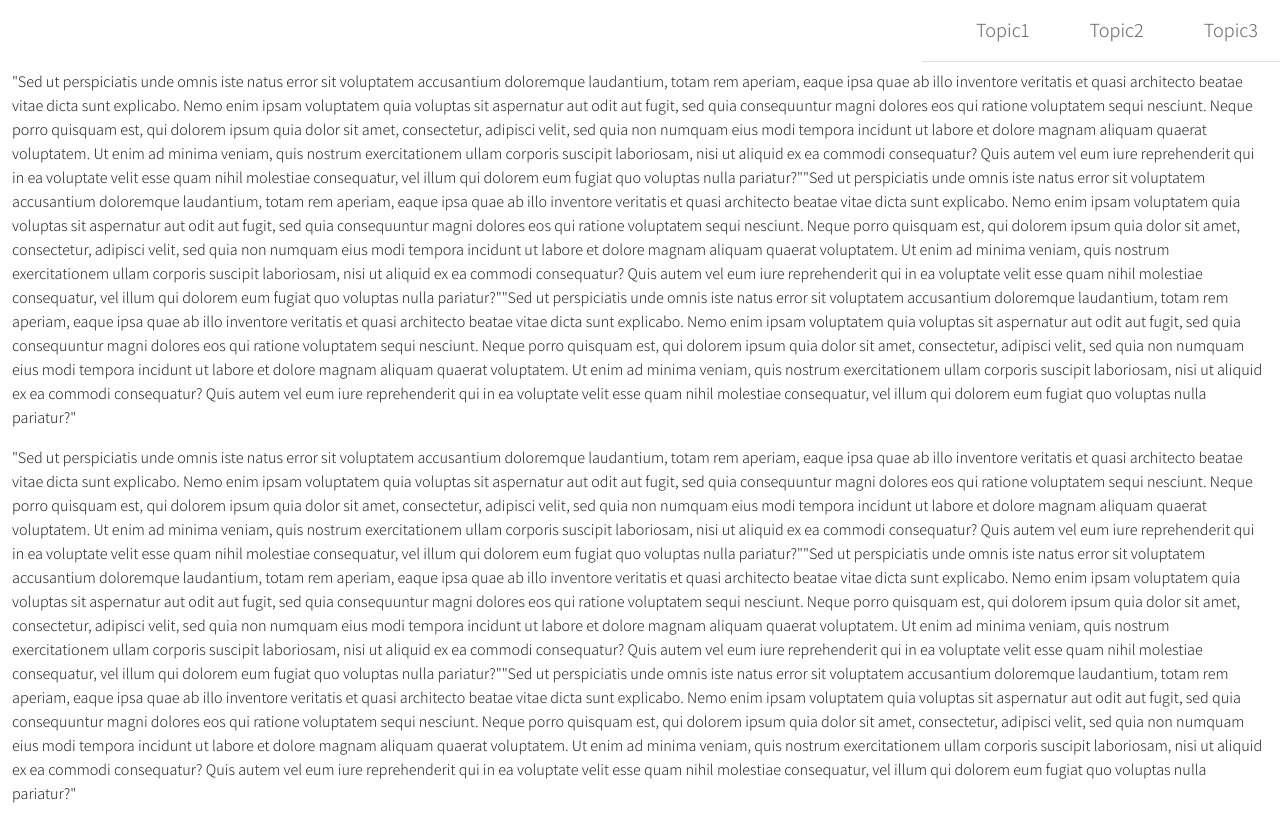
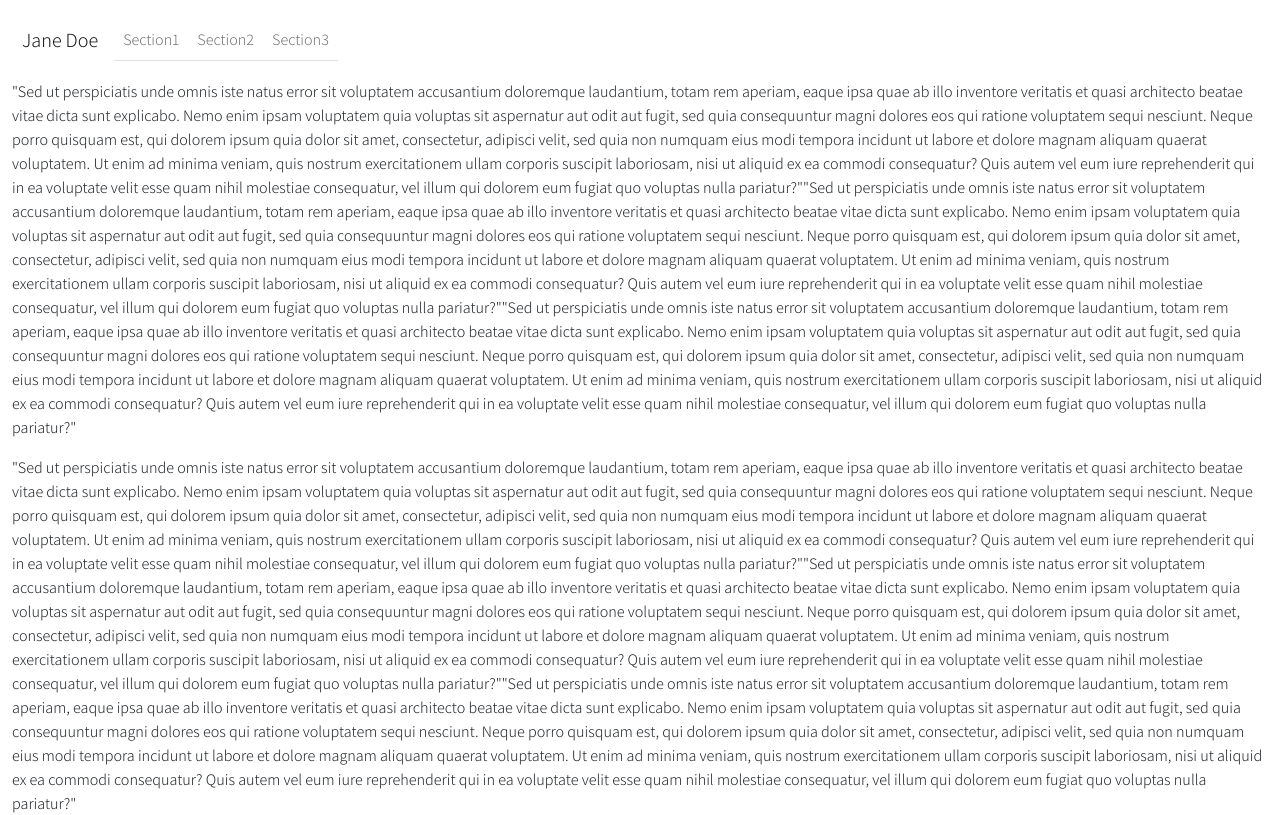
Before and after one commit to Kaitlyn-Lynette/NavBar-React-Component, a React (Create React App) app: page / in a window 1280 px wide. Shown: the top 815 px of the page. Built offline with nearby package versions, Linux system fonts and the light colour scheme.

Commit message:
Using the bootstrap component and applying styling

```diff
--- a/src/components/NavExample.css
+++ b/src/components/NavExample.css
@@ -3,6 +3,7 @@
     justify-content: space-between;
     align-items: center;
     padding-top: 15px;
+    padding-bottom: 15px;
     background: transparent;
 }
 
@@ -20,34 +21,3 @@
     line-height: 40px;
     padding-left: 22px;
 }
-
-.nav-links  {
-    display: flex;
-    align-items: flex-end;
-    justify-content: flex-start;
-    gap: 1rem;
-    color: #656565;
-    list-style-type: none
-}
-
-.navbar-collapse {
-    flex-grow: 0
-}
-
-.nav-links li a{
-    font-size: 20px;
-    padding-right: 22px;
-    padding-left: 22px;
-    -webkit-transition: all ease-in-out 0.4s;
-    transition: all ease-in-out 0.4s;
-}
-
-.nav-tabs li > a:hover {
-    background: transparent;
-    color: #865151
-}
-
-.nav-tabs li > a:active {
-    background: transparent;
-    color: #353535
-}
--- a/src/components/NavExample.js
+++ b/src/components/NavExample.js
@@ -1,79 +1,44 @@
 import React, { useState, useEffect } from "react";
 import { Link } from "react-scroll";
 import Navbar from "react-bootstrap/Navbar";
+import Nav from "react-bootstrap/Nav";
+import Container from "react-bootstrap/Container";
 import "./NavExample.css";
 
 const NavExample = () => {
   const [navbar, setNavbar] = useState(false);
 
   const name = "Jane Doe";
-  const navOne = "Topic1";
-  const navTwo = "Topic2";
-  const navThree = "Topic3";
+  const navOne = "Section1";
+  const navTwo = "Section2";
+  const navThree = "Section3";
 
-      const changeBackground = () => {
-        console.log(window.scrollY)
-        if(window.scrollY >= 0.5) {
-            setNavbar(true)
-        } else {
-            setNavbar(false)
-        }
+  const changeBackground = () => {
+    console.log(window.scrollY);
+    if (window.scrollY >= 0.5) {
+      setNavbar(true);
+    } else {
+      setNavbar(false);
     }
+  };
 
-    useEffect (() => {
-        changeBackground()
-        window.addEventListener("scroll", changeBackground)
-    })
+  useEffect(() => {
+    changeBackground();
+    window.addEventListener("scroll", changeBackground);
+  });
 
   return (
-    <Navbar collapseOnSelect expand="lg" className={navbar ? "nav-active" : "navbar"}>
-      <div className="nav-brand" href="#">
-        {name}
-      </div>
+    <Navbar collapseOnSelect expand="lg" className={navbar ? "nav-active" : "nav-bar"}>
+        <Navbar.Brand href="#home" className="nav-brand">{name}</Navbar.Brand>
+        <Navbar.Toggle aria-controls="responsive-navbar-nav" />
+        <Navbar.Collapse id="responsive-navbar-nav">
+          <Nav className="me-auto nav-tabs">
+            <Nav.Link href="#pageone">{navOne}</Nav.Link>
+            <Nav.Link href="#pagetwo">{navTwo}</Nav.Link>
+            <Nav.Link href="#pagethree">{navThree}</Nav.Link>
+          </Nav>
+        </Navbar.Collapse>
 
-      <Navbar.Toggle aria-controls="responsive-navbar-nav" />
-      <Navbar.Collapse id="responsive-navbar-nav">
-        <div className="nav-tabs">
-          <ul className="nav-links">
-            <li>
-              <Link
-                activeClass="active"
-                to="pageone"
-                spy={true}
-                smooth={true}
-                offset={50}
-                duration={500}
-              >
-                {navOne}
-              </Link>
-            </li>
-            <li>
-              <Link
-                activeClass="active"
-                to="pagetwo"
-                spy={true}
-                smooth={true}
-                offset={50}
-                duration={500}
-              >
-                {navTwo}
-              </Link>
-            </li>
-            <li>
-              <Link
-                activeClass="active"
-                to="pagethree"
-                spy={true}
-                smooth={true}
-                offset={50}
-                duration={500}
-              >
-                {navThree}
-              </Link>
-            </li>
-          </ul>
-        </div>
-      </Navbar.Collapse>
     </Navbar>
   );
 };
@@ -117,4 +82,56 @@ const NavExample = () => {
 //     )
 // }
 
+// <Navbar expand="lg" className={navbar ? "nav-active" : "navbar"}>
+//   <div className="nav-brand" href="#">
+//     {name}
+//   </div>
+
+//   <Navbar.Toggle aria-controls="responsive-navbar-nav" />
+//   <Navbar.Collapse id="responsive-navbar-nav">
+//     <Nav className="me-auto">
+//       <div className="nav-tabs">
+//         <ul className="nav-links navbar-nav-scroll">
+//           <li>
+//             <Link
+//               activeClass="active"
+//               to="pageone"
+//               spy={true}
+//               smooth={true}
+//               offset={50}
+//               duration={500}
+//             >
+//               {navOne}
+//             </Link>
+//           </li>
+//           <li>
+//             <Link
+//               activeClass="active"
+//               to="pagetwo"
+//               spy={true}
+//               smooth={true}
+//               offset={50}
+//               duration={500}
+//             >
+//               {navTwo}
+//             </Link>
+//           </li>
+//           <li>
+//             <Link
+//               activeClass="active"
+//               to="pagethree"
+//               spy={true}
+//               smooth={true}
+//               offset={50}
+//               duration={500}
+//             >
+//               {navThree}
+//             </Link>
+//           </li>
+//         </ul>
+//       </div>
+//     </Nav>
+//   </Navbar.Collapse>
+// </Navbar>
+
 export default NavExample;
```
